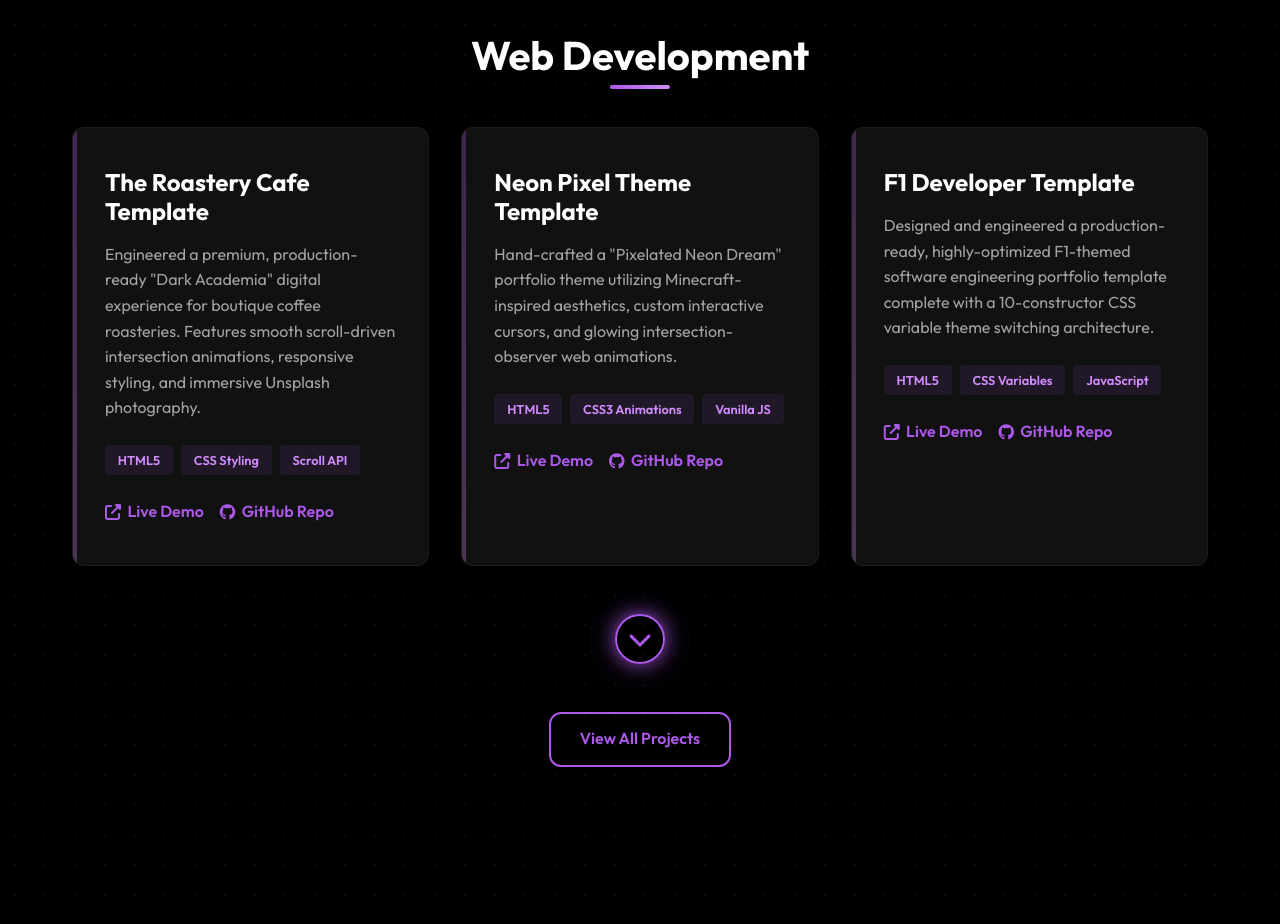
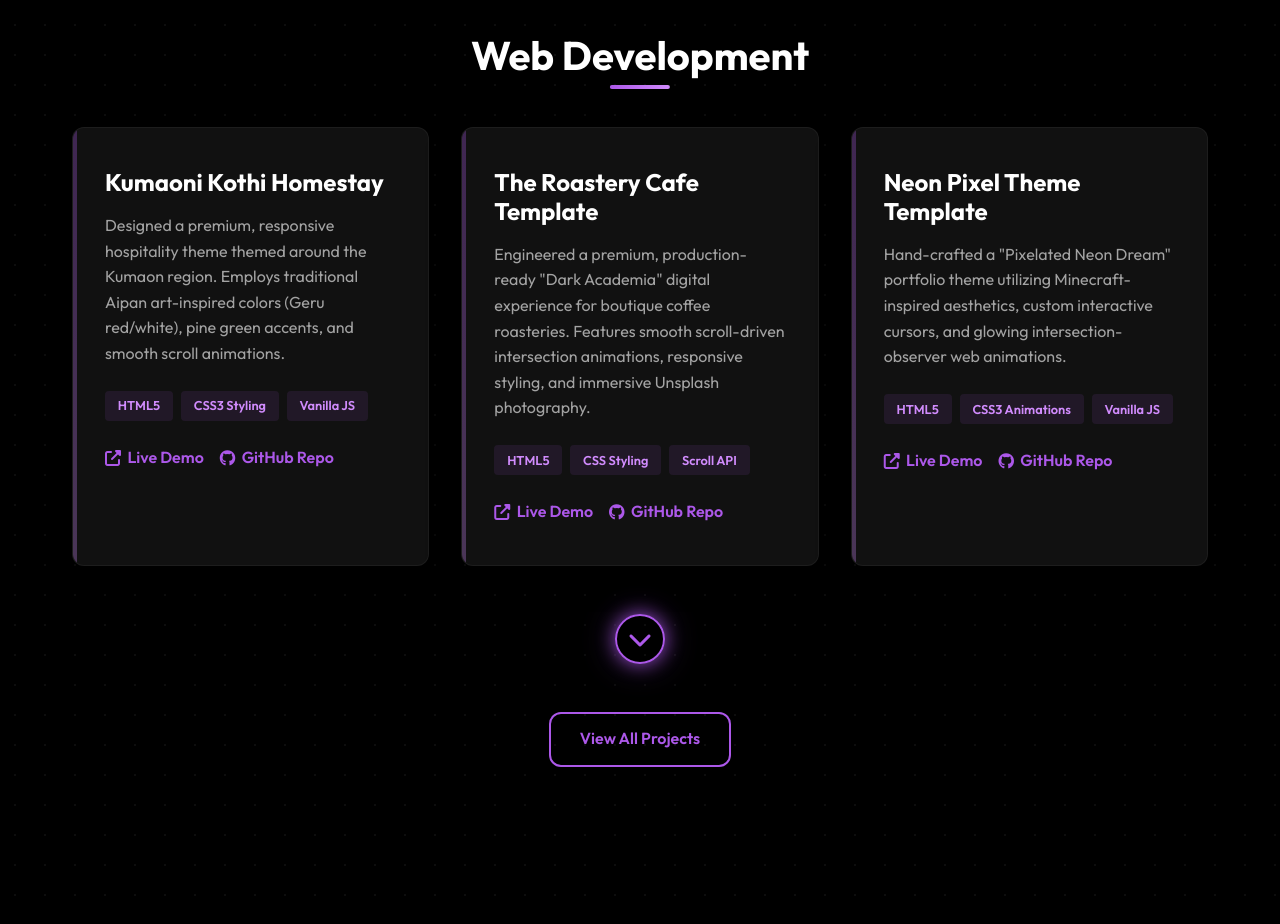
Before and after one commit to prai-10/prai-10.github.io, a plain HTML site: page index.html in a window 1280 px wide. Shown: the part 2840-3764 px from the top of the page. Drawn offline with Linux system fonts and the light colour scheme; animation ran at ten frames a second.

Commit message:
Updated Kumaoni Kothi Homestay

```diff
--- a/index.html
+++ b/index.html
@@ -217,6 +217,22 @@
             <div class="container">
                 <h2 class="section-title">Web Development</h2>
                 <div class="grid cards-grid">
+                    <div class="card project-card">
+                        <div class="card-content">
+                            <h3 class="card-title">Kumaoni Kothi Homestay</h3>
+                            <p class="card-desc">Designed a premium, responsive hospitality theme themed around the Kumaon region. Employs traditional Aipan art-inspired colors (Geru red/white), pine green accents, and smooth scroll animations.</p>
+                            <div class="tech-stack">
+                                <span>HTML5</span><span>CSS3 Styling</span><span>Vanilla JS</span>
+                            </div>
+                            <div class="card-links">
+                                <a href="https://prai-10.github.io/Kumaoni-Kothi/" target="_blank" class="link-btn"><i
+                                        class="fas fa-external-link-alt"></i> Live Demo</a>
+                                <a href="https://github.com/prai-10/Kumaoni-Kothi" target="_blank" class="link-btn"><i
+                                        class="fab fa-github"></i> GitHub Repo</a>
+                            </div>
+                        </div>
+                    </div>
+
                     <div class="card project-card">
                         <div class="card-content">
                             <h3 class="card-title">The Roastery Cafe Template</h3>
```
